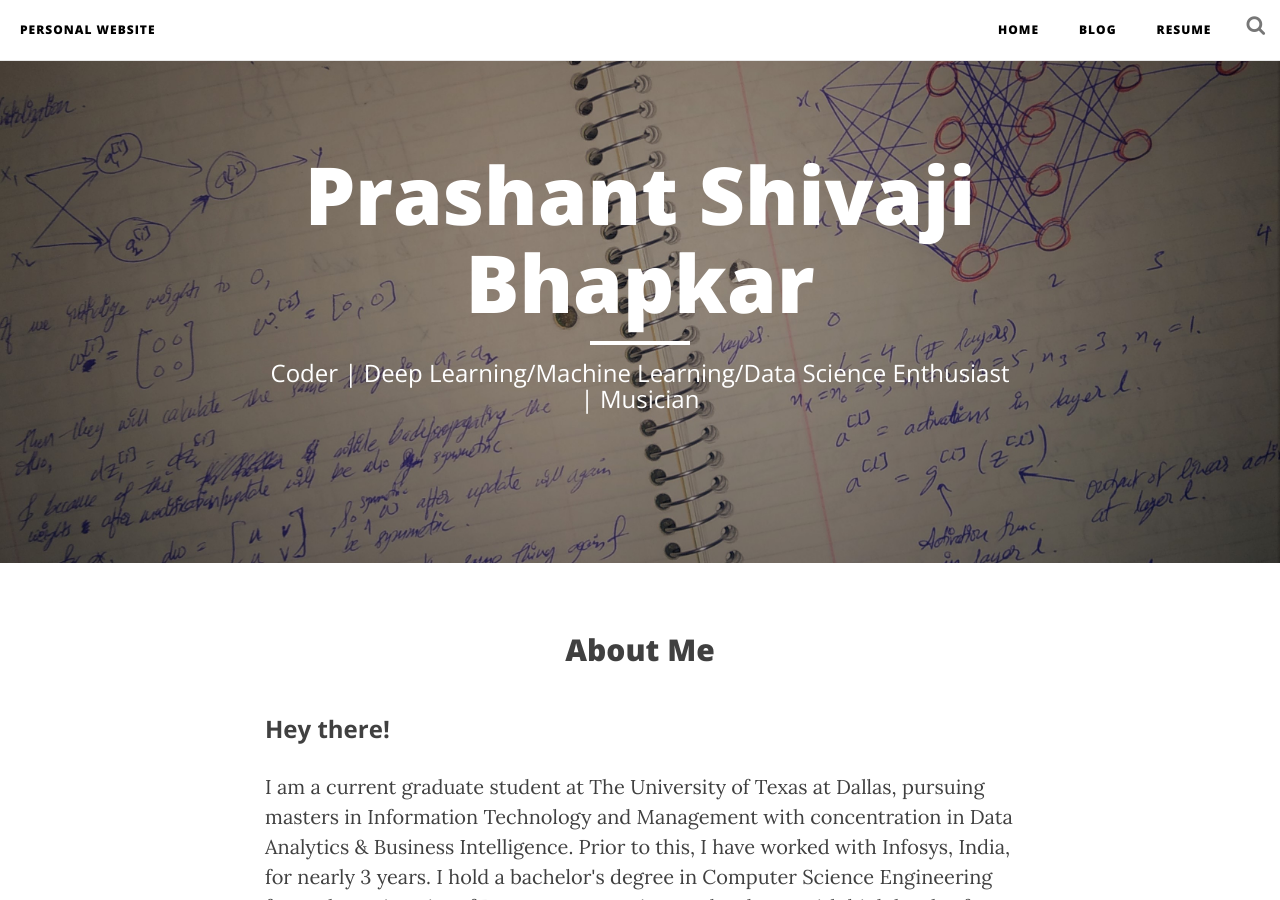
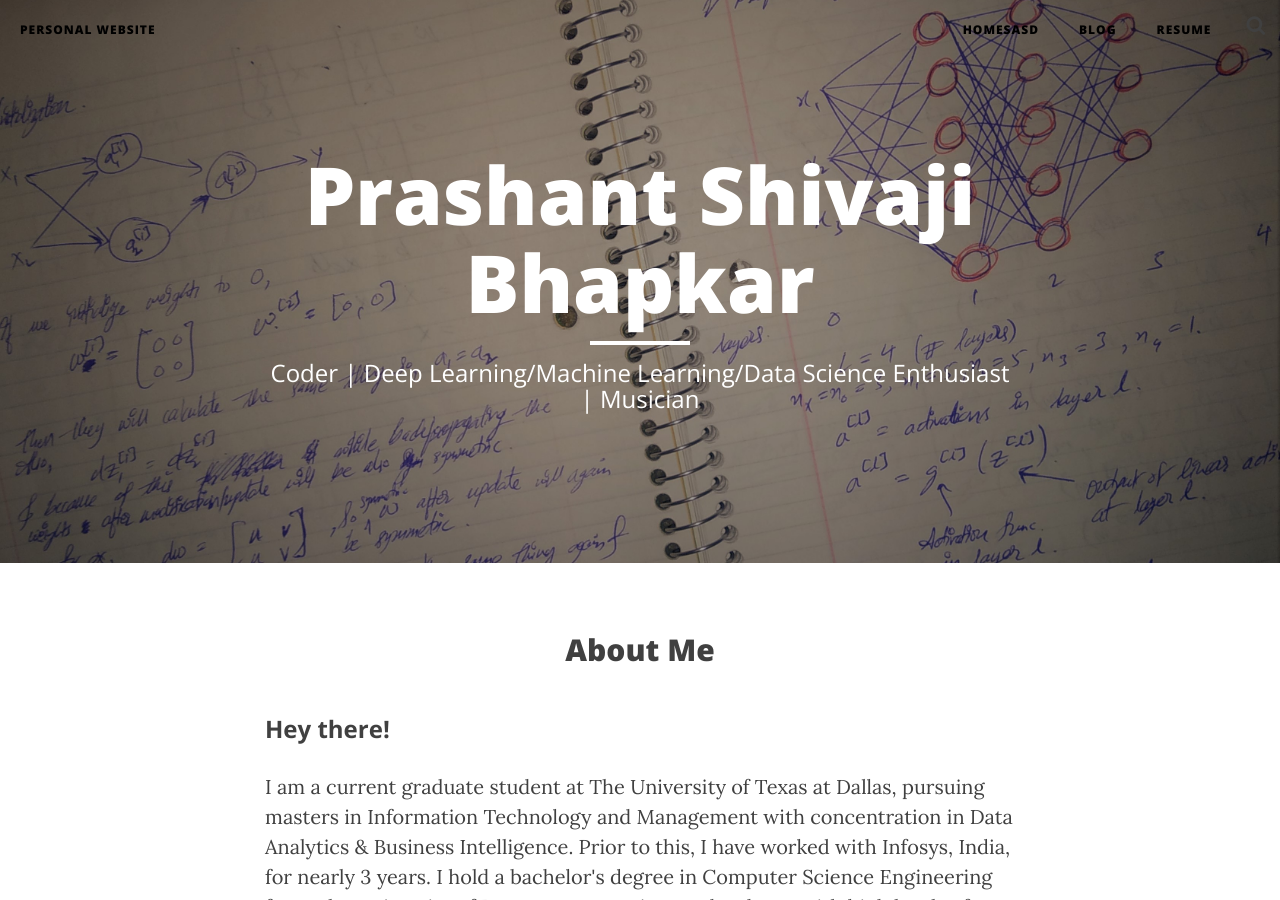
Before and after one commit to PrashantShivajiBhapkar/PrashantShivajiBBhapkar.github.io, a Jekyll site: the page built from index.html, in a window 1280 px wide and 900 px high. Built offline with Jekyll 4.4.1, drawn with Linux system fonts in a browser that asks for light colours; nearby versions of some CDN libraries.

Commit message:
updated header

```diff
--- a/_includes/nav.html
+++ b/_includes/nav.html
@@ -1,6 +1,6 @@
 <!-- Navigation -->
 <!-- <nav class="navbar navbar-default navbar-custom navbar-fixed-top"> -->
-<nav class="navbar navbar-default navbar-fixed-top">
+<nav class="navbar navbar-fixed-top">
     <div class="container-fluid">
         <!-- Brand and toggle get grouped for better mobile display -->
         <div class="navbar-header page-scroll">
@@ -17,7 +17,7 @@
         <div class="collapse navbar-collapse" id="bs-example-navbar-collapse-1">
             <ul class="nav navbar-nav navbar-right">
                 <li>
-                    <a href="/" style="color:black;padding:20px; font-family:'Open Sans', 'Helvetica Neue', Helvetica, Arial, sans-serif; text-transform:uppercase;font-size:12px;font-weight:800;letter-spacing:1px;">home</a>
+                    <a href="/" style="color:black;padding:20px; font-family:'Open Sans', 'Helvetica Neue', Helvetica, Arial, sans-serif; text-transform:uppercase;font-size:12px;font-weight:800;letter-spacing:1px;">homesasd</a>
                 </li>
                 <li>
                     <a href="/blog/" style="color:black;padding:20px; font-family:'Open Sans', 'Helvetica Neue', Helvetica, Arial, sans-serif; text-transform:uppercase;font-size:12px;font-weight:800;letter-spacing:1px;">blog</a>
```
